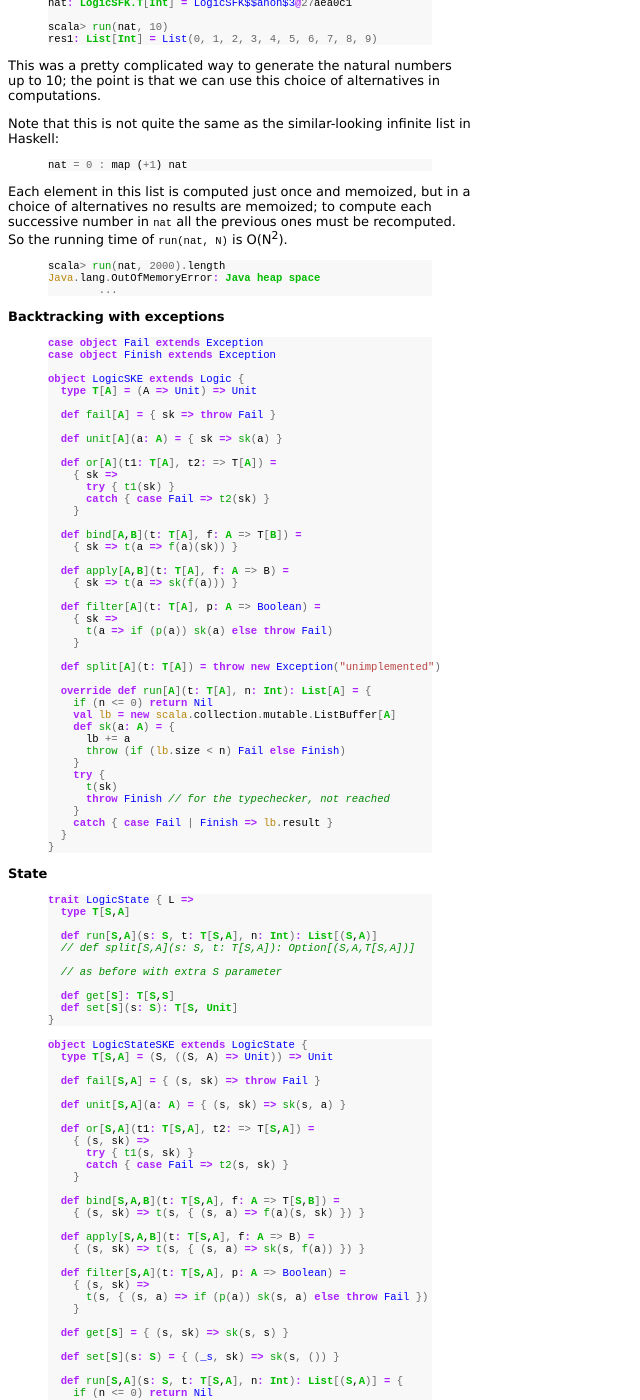
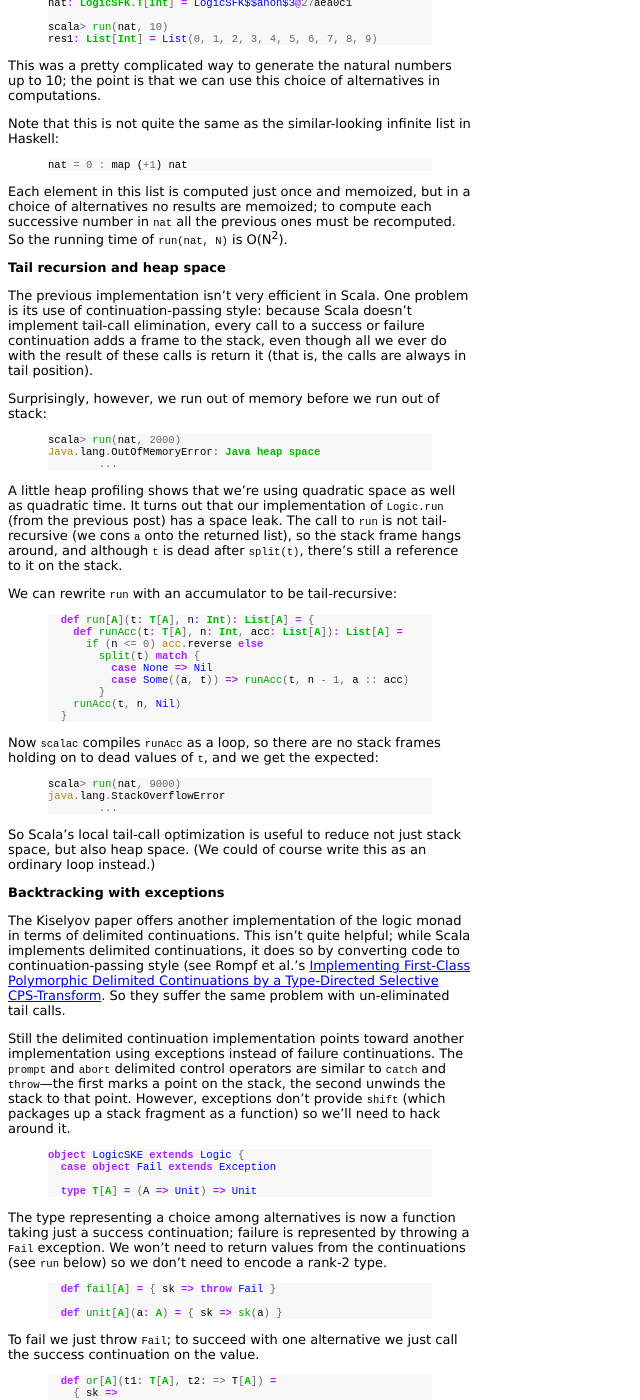
Before and after one commit to jaked/ambassadortothecomputers.blogspot.com, a Jekyll site: the page built from _posts/2011-04-14-logic-programming-in-scala-2.markdown, in a window 1280 px wide and 1400 px high, scrolled down 2430 px. Shown: the whole window, without its empty margins (0-640 px from the left). Built offline with Jekyll 4.4.1, drawn with Linux system fonts in a browser that asks for light colours; some of the changed text lies outside the part shown.

Commit message:
checkpoint scala logic post 2

```diff
--- a/_posts/2011-04-14-logic-programming-in-scala-2.markdown
+++ b/_posts/2011-04-14-logic-programming-in-scala-2.markdown
@@ -219,31 +219,111 @@ choice of alternatives no results are memoized; to compute each
 successive number in `nat` all the previous ones must be
 recomputed. So the running time of `run(nat, N)` is O(N<sup>2</sup>).
 
+<b>Tail recursion and heap space</b>
+
+The previous implementation isn't very efficient in Scala. One problem
+is its use of continuation-passing style: because Scala doesn't
+implement tail-call elimination, every call to a success or failure
+continuation adds a frame to the stack, even though all we ever do
+with the result of these calls is return it (that is, the calls are
+always in tail position).
+
+Surprisingly, however, we run out of memory before we run out of
+stack:
+
 {% highlight scala %}
-scala> run(nat, 2000).length
+scala> run(nat, 2000)
 Java.lang.OutOfMemoryError: Java heap space
 	...
 {% endhighlight %}
 
+A little heap profiling shows that we're using quadratic space as well
+as quadratic time. It turns out that our implementation of `Logic.run`
+(from the previous post) has a space leak. The call to `run` is not
+tail-recursive (we cons `a` onto the returned list), so the stack
+frame hangs around, and although `t` is dead after `split(t)`, there's
+still a reference to it on the stack.
+
+We can rewrite `run` with an accumulator to be tail-recursive:
+
+{% highlight scala %}
+  def run[A](t: T[A], n: Int): List[A] = {
+    def runAcc(t: T[A], n: Int, acc: List[A]): List[A] =
+      if (n <= 0) acc.reverse else
+        split(t) match {
+          case None => Nil
+          case Some((a, t)) => runAcc(t, n - 1, a :: acc)
+        }
+    runAcc(t, n, Nil)
+  }
+{% endhighlight %}
+
+Now `scalac` compiles `runAcc` as a loop, so there are no stack frames
+holding on to dead values of `t`, and we get the expected:
+
+{% highlight scala %}
+scala> run(nat, 9000)
+java.lang.StackOverflowError
+	...
+{% endhighlight %}
+
+So Scala's local tail-call optimization is useful to reduce not just
+stack space, but also heap space. (We could of course write this as an
+ordinary loop instead.)
+
 <b>Backtracking with exceptions</b>
 
+The Kiselyov paper offers another implementation of the logic monad in
+terms of delimited continuations. This isn't quite helpful; while
+Scala implements delimited continuations, it does so by converting
+code to continuation-passing style (see Rompf et al.'s
+[Implementing First-Class Polymorphic Delimited Continuations by a Type-Directed Selective CPS-Transform](http://lamp.epfl.ch/~rompf/continuations-icfp09.pdf).
+So they suffer the same problem with un-eliminated tail calls.
+
+Still the delimited continuation implementation points toward another
+implementation using exceptions instead of failure continuations. The
+`prompt` and `abort` delimited control operators are similar to
+`catch` and `throw`---the first marks a point on the stack, the second
+unwinds the stack to that point. However, exceptions don't provide
+`shift` (which packages up a stack fragment as a function) so we'll
+need to hack around it.
+
 {% highlight scala %}
-case object Fail extends Exception
-case object Finish extends Exception
+object LogicSKE extends Logic {
+  case object Fail extends Exception
 
-object LogicSKE extends Logic {
   type T[A] = (A => Unit) => Unit
+{% endhighlight %}
 
+The type representing a choice among alternatives is now a function
+taking just a success continuation; failure is represented by throwing
+a `Fail` exception. We won't need to return values from the
+continuations (see `run` below) so we don't need to encode a rank-2
+type.
+
+{% highlight scala %}
   def fail[A] = { sk => throw Fail }
 
   def unit[A](a: A) = { sk => sk(a) }
+{% endhighlight %}
 
+To fail we just throw `Fail`; to succeed with one alternative we just
+call the success continuation on the value.
+
+{% highlight scala %}
   def or[A](t1: T[A], t2: => T[A]) =
     { sk =>
       try { t1(sk) }
       catch { case Fail => t2(sk) }
     }
+{% endhighlight %}
 
+We pass the success continuation first to `t1`; when `t2` runs out of
+alternatives and throws `Fail`, we catch it and pass the success
+continuation to `t2`. So The success continuation is called on each
+alternative in both `t1` and `t2`.
+
+{% highlight scala %}
   def bind[A,B](t: T[A], f: A => T[B]) =
     { sk => t(a => f(a)(sk)) }
 
@@ -254,8 +334,17 @@ object LogicSKE extends Logic {
     { sk =>
       t(a => if (p(a)) sk(a) else throw Fail)
     }
+{% endhighlight %}
 
+`Bind` and `apply` are much the same as before, but without the
+failure continuations. `Filter` is also much the same, except that we
+throw `Fail` instead of calling a failure continuation when the
+predicate is not satisfied.
+
+{% highlight scala %}
   def split[A](t: T[A]) = throw new Exception("unimplemented")
+
+  case object Finish extends Exception
 
   override def run[A](t: T[A], n: Int): List[A] = {
     if (n <= 0) return Nil
@@ -266,12 +355,35 @@ object LogicSKE extends Logic {
     }
     try {
       t(sk)
-      throw Finish // for the typechecker, not reached
+      throw new Exception("not reached")
     }
     catch { case Fail | Finish => lb.result }
   }
 }
 {% endhighlight %}
+
+Here's where things get hacky. It's difficult to implement `split`
+using exceptions (see `LogicSKE2` in the
+[complete code](https://github.com/jaked/ambassadortothecomputers.blogspot.com/tree/master/_code/scala-logic)
+for an attempt---it works but is very slow). Instead we implement
+`run` directly: every time the success continuation is called we
+append the result to a mutable list. When we have enough results we
+throw `Finish` to stop generating them.
+
+(In the paper, `split` is used to implement search strategies other
+than the depth-first strategy we use here; if you want to play with
+those you can use `LogicSFK`.)
+
+Now we make better use of the stack:
+
+{% highlight scala %}
+scala> run(nat, 15000)
+res0: List[Int] = List(0, 1, 2, 3, 4, 5, 6, 7, 8, 9, ...
+{% endhighlight %}
+
+(The size at which `run` blows up varies a lot between runs, even in
+the same instance of the Scala top-level. I guess this has to do with
+optimiziations performed by the JVM's JIT compiler.)
 
 <b>State</b>
 
```
Also changed, not shown: other parts of _posts/2011-04-14-logic-programming-in-scala-2.markdown (+0 -2 lines), 2 other files.
